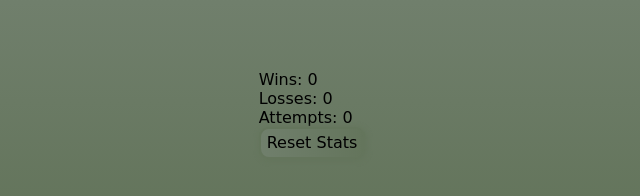
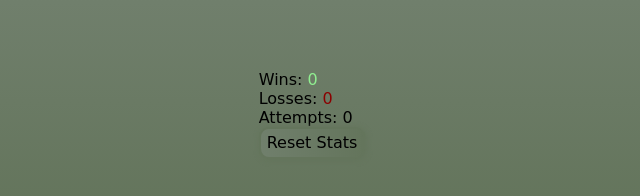
Before and after one commit to Trevor-Rezac/Three-Card-Monty-v2, a plain HTML site: page index.html in a window 1280 px wide. Shown: the part 470-666 px from the top of the page, 328-968 px from the left. Drawn offline with Linux system fonts and the light colour scheme; a web font is replaced by a local one.

Commit message:
minor styling

```diff
--- a/styles/style.css
+++ b/styles/style.css
@@ -30,11 +30,11 @@ header {
   flex-direction: column;
   align-items: center;
   font-family: 'Yeseva One', cursive;
-
 }
 header p {
   font-family: 'Metamorphous', cursive;
 }
+
 main {
   display: flex;
   flex-direction: column;
@@ -60,6 +60,14 @@ main {
   border-radius: 5px;
   box-shadow: 0 4px 8px 0 rgba(0,0,0,0.2);
   cursor: pointer;
+}
+
+.wins {
+  color: lightgreen;
+}
+
+.losses {
+  color: darkred;
 }
 
 .reset-stats-btn {
```
